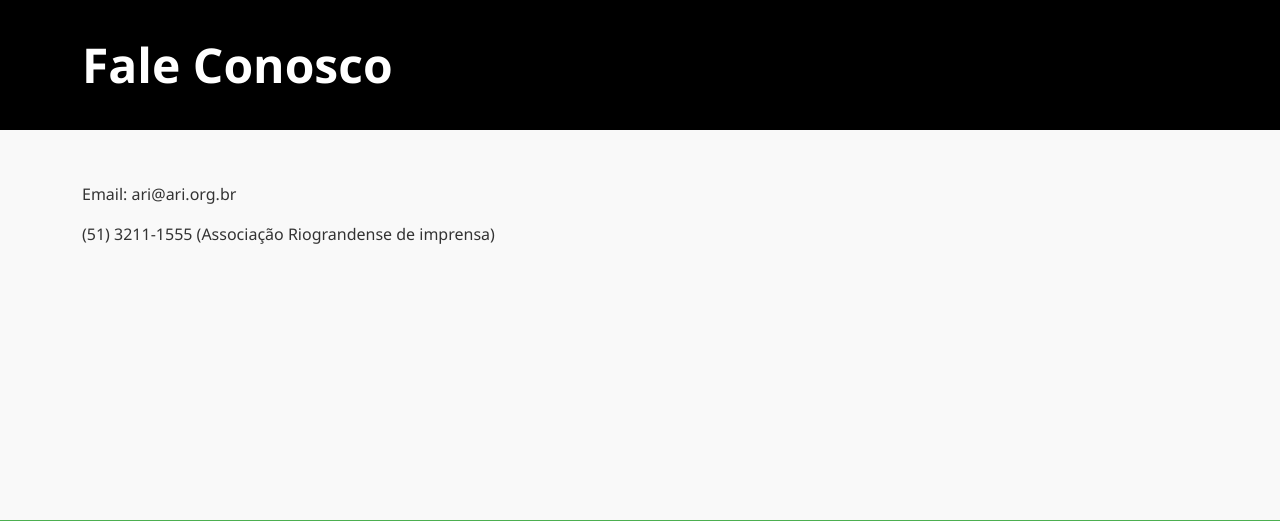
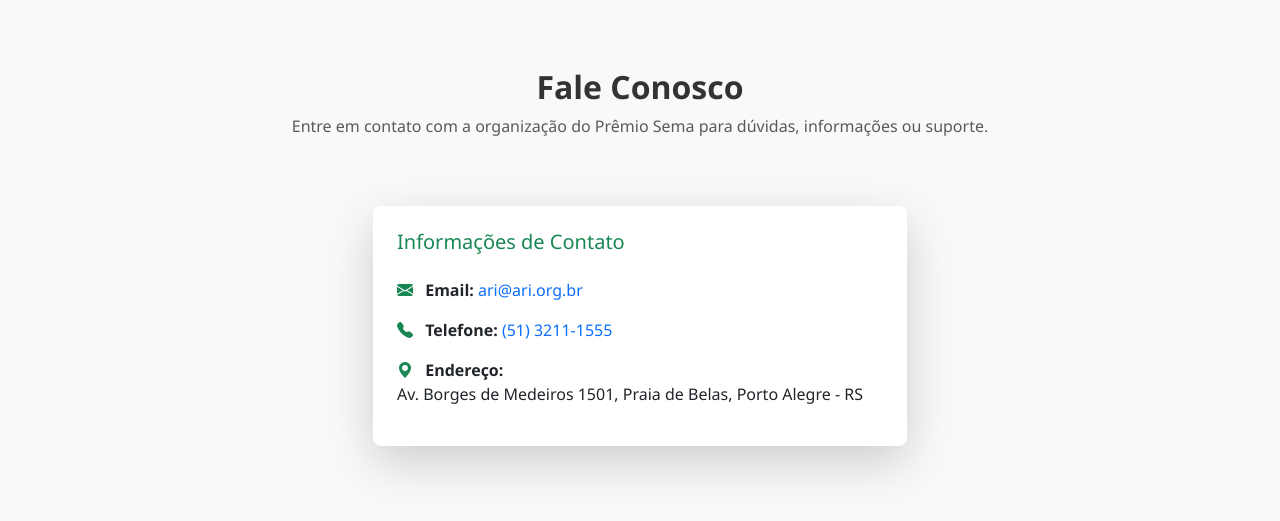
Before and after one commit to BrunoSJardim/premio-jornalismo-meio-ambiente, a Django app: page /contato/ in a window 1280 px wide. Shown: the part 166-687 px from the top of the page. Run offline with Django 5.2, Linux system fonts and the light colour scheme.

Commit message:
Ajuste na página de contato

```diff
--- a/trabalhos/templates/trabalhos/contato.html
+++ b/trabalhos/templates/trabalhos/contato.html
@@ -4,14 +4,51 @@
 
 
 {% block page_header %}
-<div class="page-header">
-    <div class="container">
-        <h1>Fale Conosco</h1>
-    </div>
-</div>
+<div class="container my-5">
+  <!-- Título -->
+  <div class="text-center mb-5">
+    <h2 class="fw-bold">Fale Conosco</h2>
+    <p class="text-muted">Entre em contato com a organização do Prêmio Sema para dúvidas, informações ou suporte.</p>
+  </div>
 {% endblock %}
 
 {% block content %}
-<p>Email: ari@ari.org.br</p>
-<p>(51) 3211-1555 (Associação Riograndense de imprensa)</p>
+<div class="row justify-content-center">
+    <!-- Card de Contato -->
+    <div class="col-md-6">
+      <div class="card shadow-lg border-0 rounded-3">
+        <div class="card-body p-4">
+          <h5 class="card-title mb-4 text-success">Informações de Contato</h5>
+
+          <p class="mb-3">
+            <i class="bi bi-envelope-fill text-success me-2"></i>
+            <strong>Email:</strong>
+            <a href="mailto:ari@ari.org.br" class="text-decoration-none">ari@ari.org.br</a>
+          </p>
+
+          <p class="mb-3">
+            <i class="bi bi-telephone-fill text-success me-2"></i>
+            <strong>Telefone:</strong>
+            <a href="tel:+555132111555" class="text-decoration-none">(51) 3211-1555</a>
+          </p>
+
+          <p class="mb-3">
+            <i class="bi bi-geo-alt-fill text-success me-2"></i>
+            <strong>Endereço:</strong><br>
+                Av. Borges de Medeiros 1501, Praia de Belas, Porto Alegre - RS
+          </p>
+
+          <!-- Espaço para redes sociais futuramente -->
+          <!--
+          <div class="mt-3">
+            <a href="#" class="btn btn-outline-success btn-sm me-2"><i class="bi bi-facebook"></i></a>
+            <a href="#" class="btn btn-outline-success btn-sm me-2"><i class="bi bi-instagram"></i></a>
+            <a href="#" class="btn btn-outline-success btn-sm"><i class="bi bi-linkedin"></i></a>
+          </div>
+          -->
+        </div>
+      </div>
+    </div>
+  </div>
+</div>
 {% endblock %}
```
